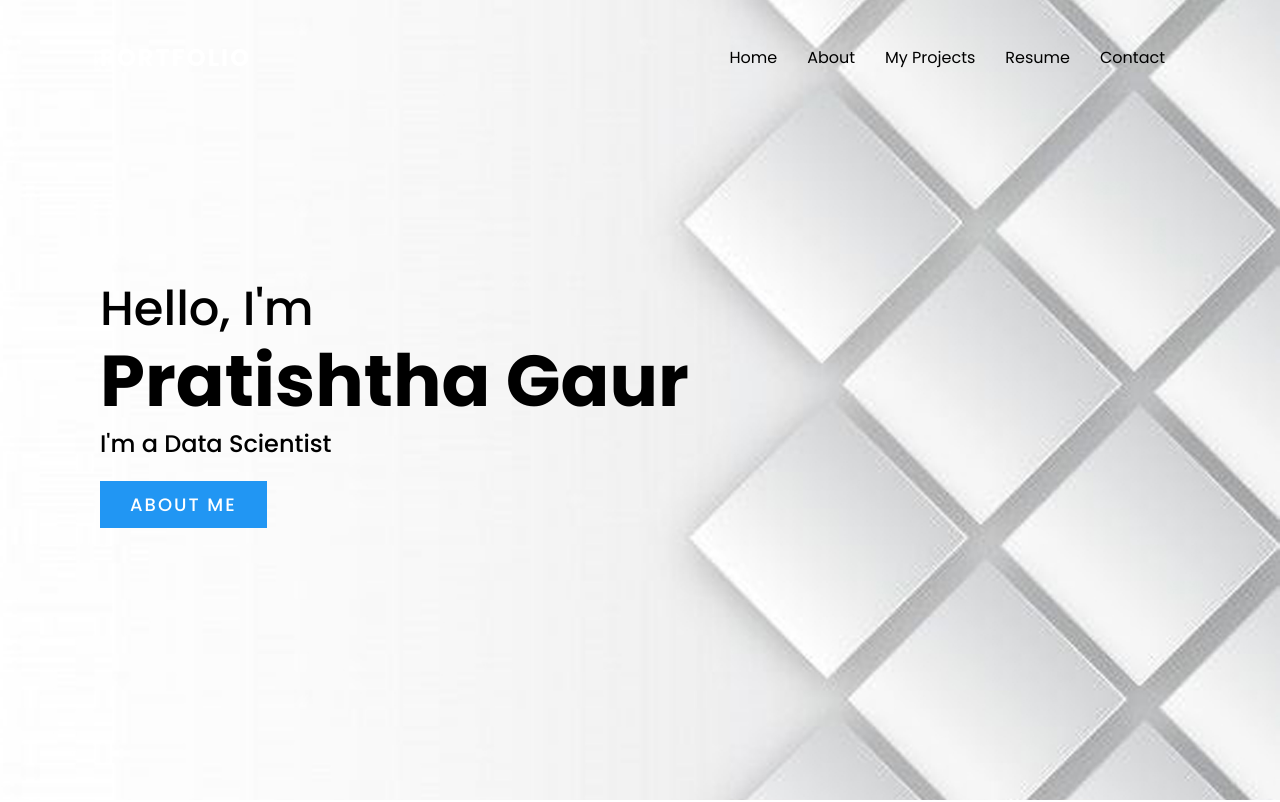
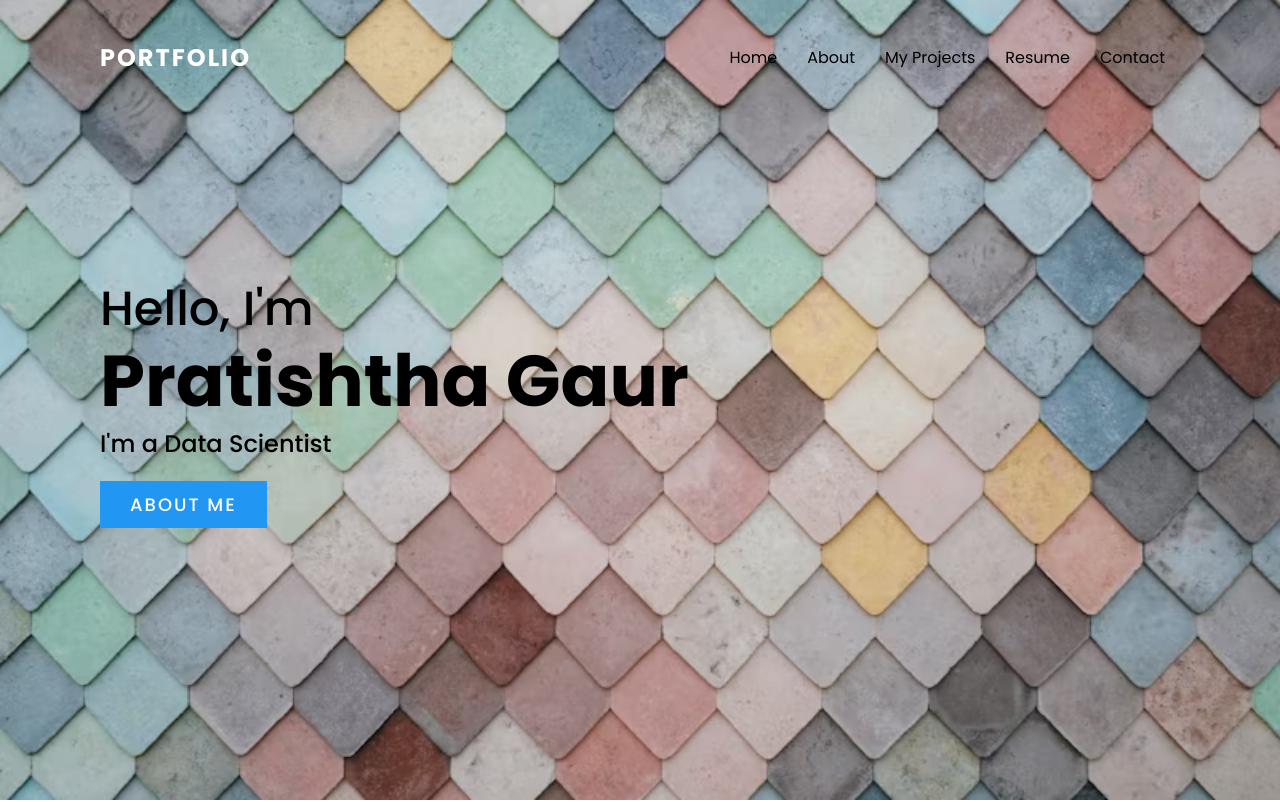
Before and after one commit to PratishthaGaur/pratishthagaur.github.io, a plain HTML site: page index.html in a window 1280 px wide. Shown: the top 802 px of the page. Drawn offline with Linux system fonts and the light colour scheme.

Commit message:
Update image

```diff
--- a/portfolio2.css
+++ b/portfolio2.css
@@ -13,7 +13,7 @@ section{
 .banner{
     position: relative;
     min-height: 100vh;
-    background: url(banner.jpg);
+    background: url(banner1.avif);
     background-size: cover;
     background-position: right;
     display: flex;
```
